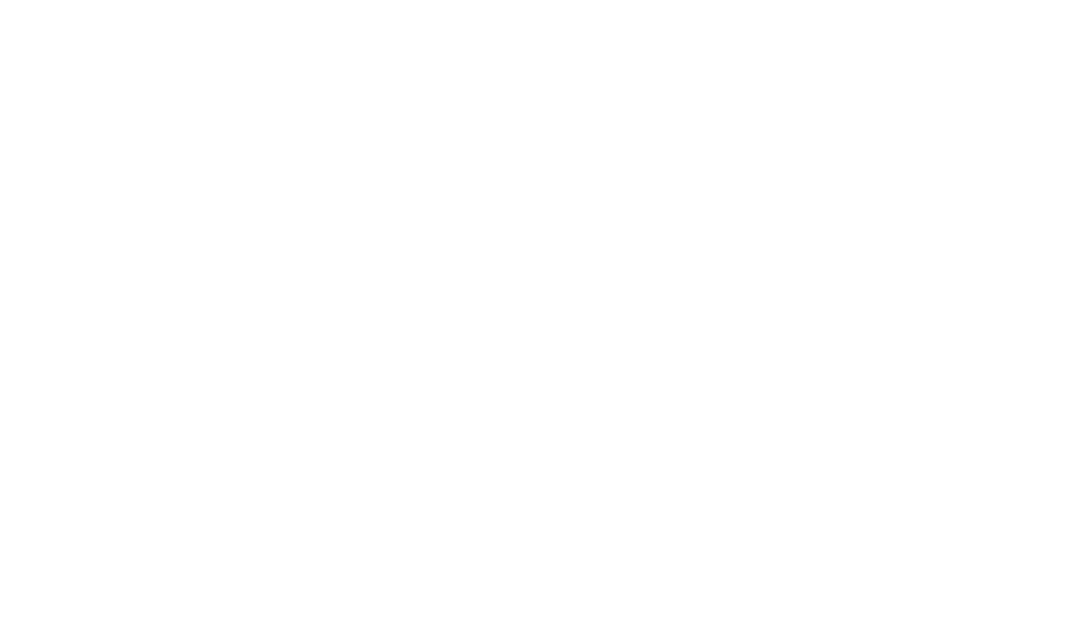
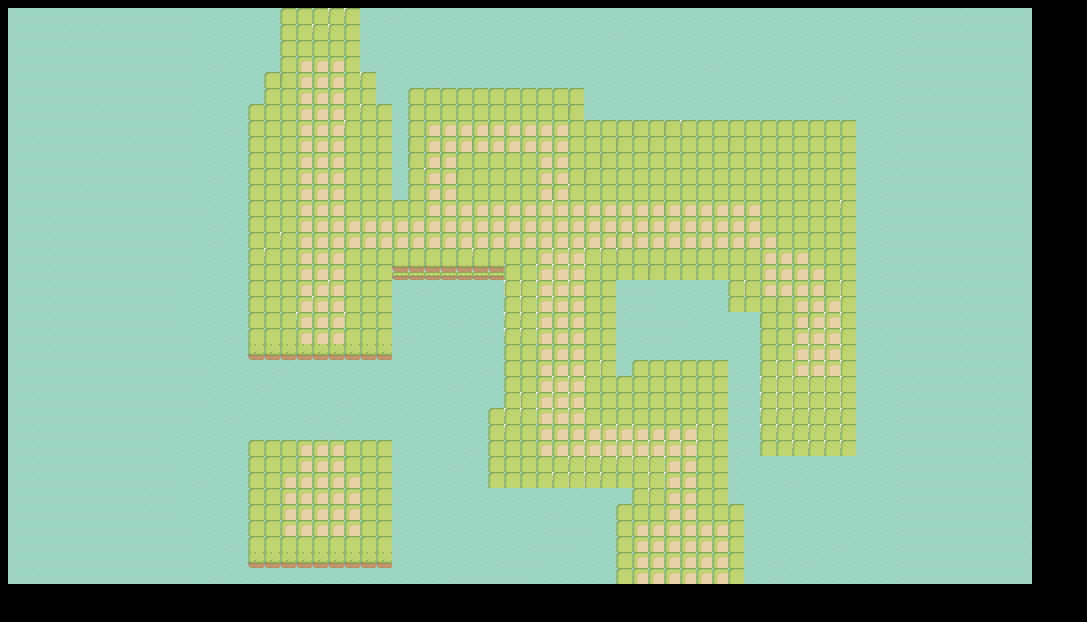
Before and after one commit to metablyy/varidian, a plain HTML site: page index.html in a window 1280 px wide. Shown: the whole page, without its empty margins (0-1087 px from the left). Drawn offline with Linux system fonts and the light colour scheme.

Commit message:
map is visible now

```diff
--- a/index.html
+++ b/index.html
@@ -1,8 +1,17 @@
-<script>console.log('hi there')</script>
+<canvas></canvas>
 
 <htmL>
   <head>
     <title>Varidian Conquest</title>
     <link rel="icon" type="image/x-icon" href="/home/dev1/Desktop/WebVaridian/assets/imgs/varidiantransparent.png">
   </head>
+
+  <style>
+    body{
+      background-color: black;
+    }
+  </style>
 </htmL>
+
+
+<script src="mapping.js"></script>
--- /dev/null
+++ b/mapping.js
@@ -0,0 +1,15 @@
+const canvas = document.querySelector('canvas');
+const c = canvas.getContext('2d')
+
+canvas.width = 1024
+canvas.height = 576
+
+c.fillStyle = 'white';
+c.fillRect(0, 0, canvas.width, canvas.height)
+
+const image = new Image()
+image.src = './assets/imgs/varidiaisles.png'
+
+image.onload = () => {
+  c.drawImage(image, 0, 0)
+}
```
Also changed, not shown: assets/imgs/varidiaisles.png (added).
